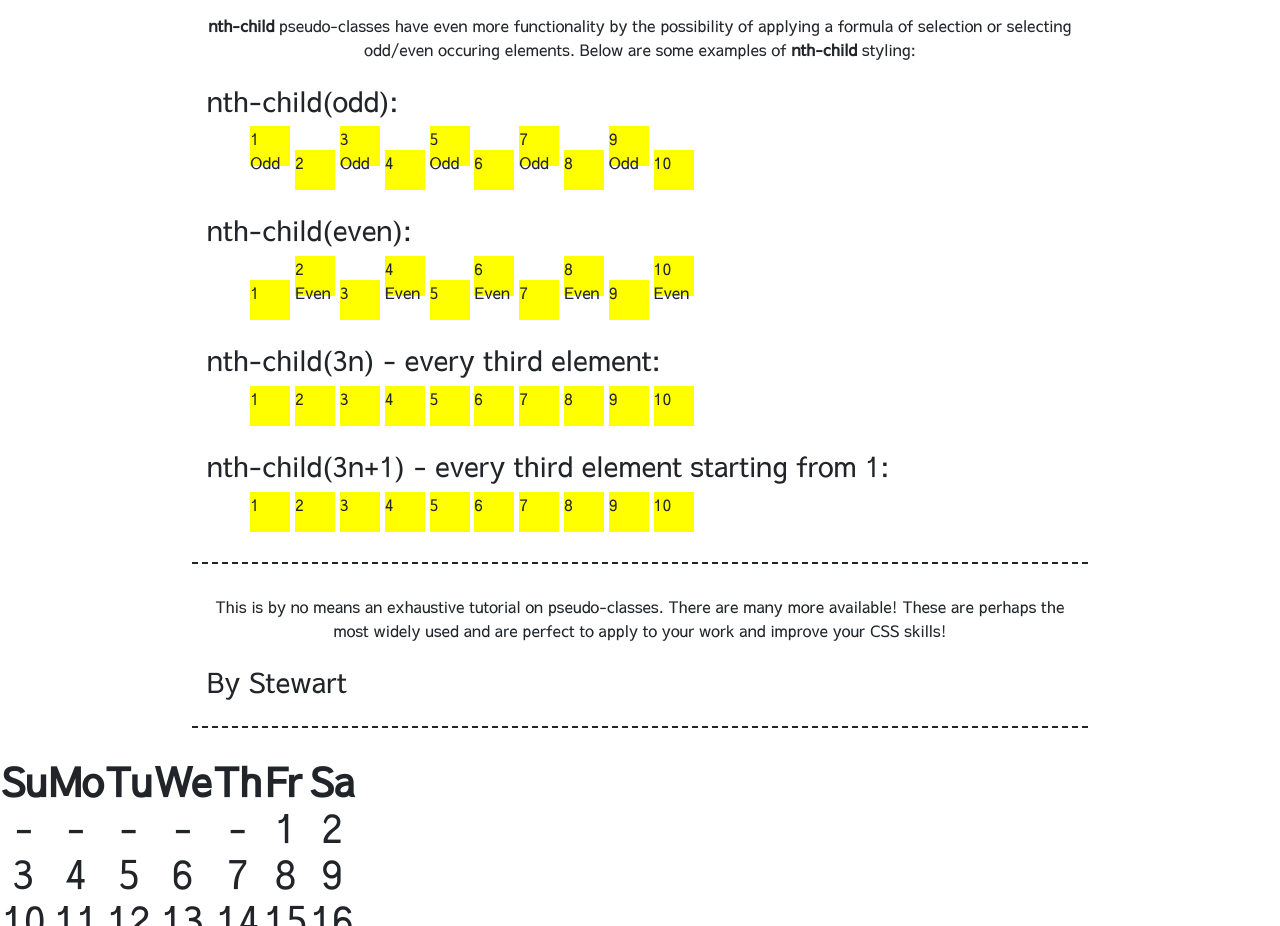
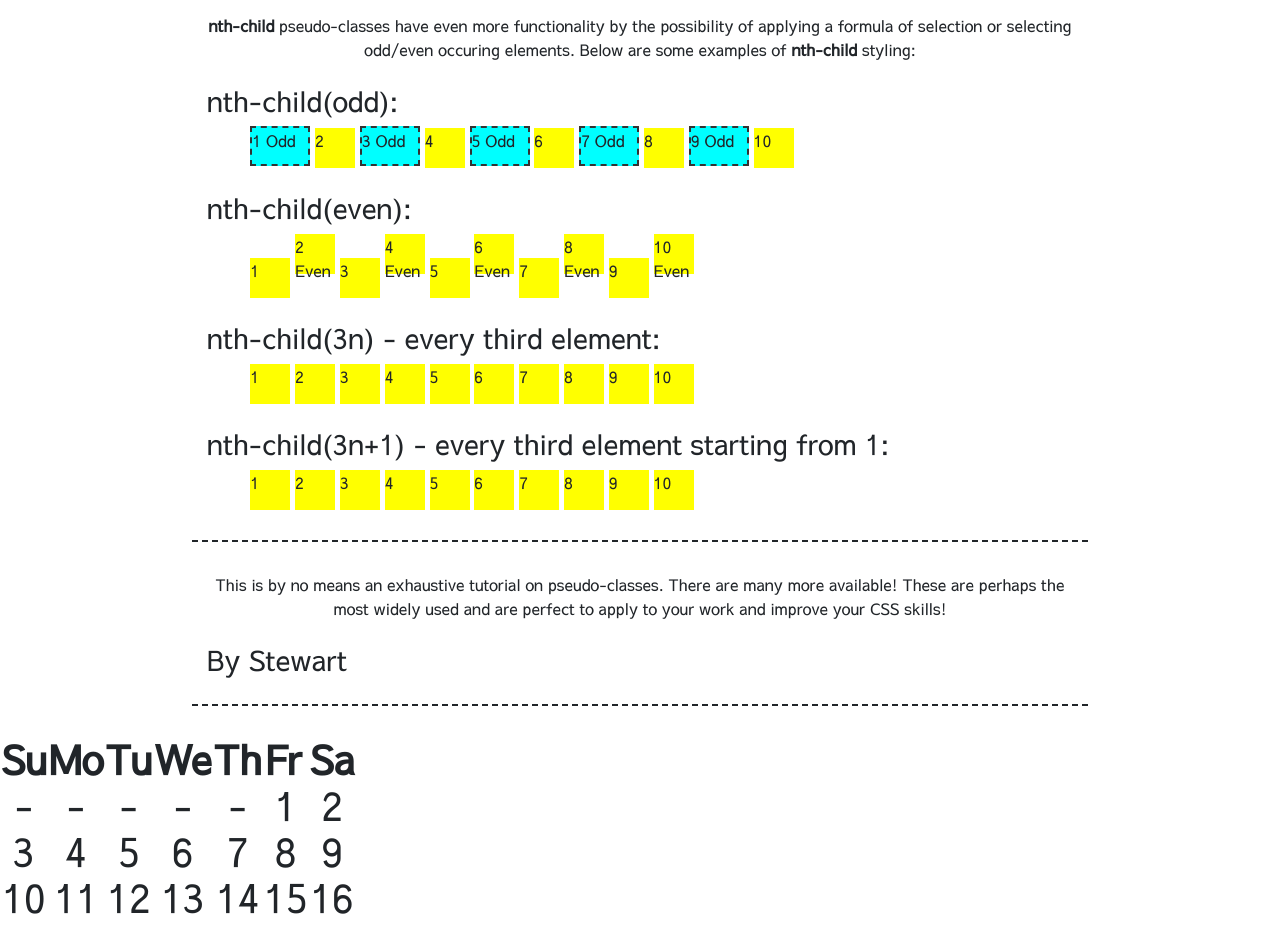
Before and after one commit to stewilondanga/pseudo-class, a plain HTML site: page index.html in a window 1280 px wide. Shown: the part 1106-2032 px from the top of the page. Drawn offline with nearby package versions, Linux system fonts and the light colour scheme.

Commit message:
add css/styles.css

```diff
--- a/css/styles.css
+++ b/css/styles.css
@@ -157,13 +157,13 @@ h2:after {
   border-radius: 8px;
 }
 
-/*#parent2 .childElement:nth-child(odd){
+#parent2 .childElement:nth-child(odd) {
   background: cyan;
   border: 2px dashed #333;
   width: 60px;
 }
 
-#parent3 .childElement:nth-child(even){
+/*#parent3 .childElement:nth-child(even){
   background: darkcyan;
   width: 60px;
   height: 80px;
```
